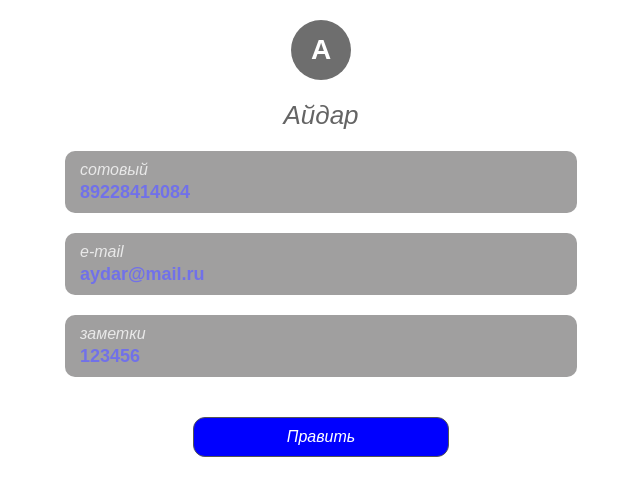
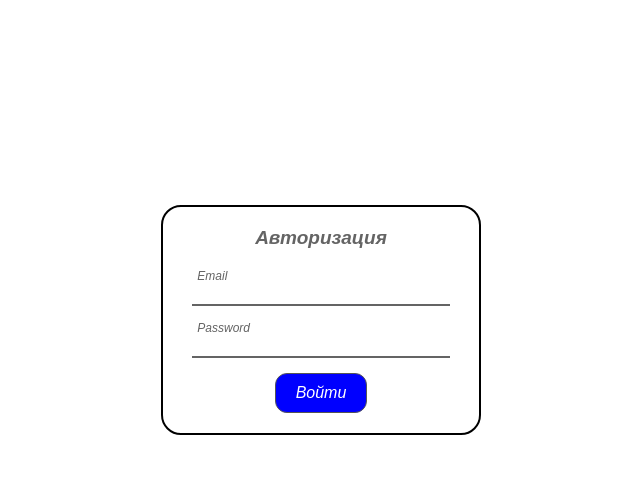
Before and after one commit to Ayden-spec/Test_Task_From_Takeoff-Staff, a React (Create React App) app in the folder client/: page /addcontact in a window 1280 px wide. Shown: the top 496 px of the page, without its empty margins (319-959 px from the left). Built offline with nearby package versions, Linux system fonts and the light colour scheme.

Commit message:
binding authorization

```diff
--- a/client/src/App.jsx
+++ b/client/src/App.jsx
@@ -1,20 +1,31 @@
 import { BrowserRouter, Route, Routes } from 'react-router-dom'
+import { useDispatch, useSelector } from 'react-redux';
+import { useEffect } from 'react';
+import { auth } from './actions/action';
+
 
 import './App.css'
 import Contacts from "./pages/contacts/Contacts";
 import Authorization from "./pages/authorization/Authorization";
 import Contact from './pages/contact/Contact';
 
+
 function App() {
+  const dispatch = useDispatch()
+  const isAuth = useSelector(state => state.user.isAuth)
+  useEffect(() => {
+    dispatch(auth())
+  }, [])
   return (
     <BrowserRouter>
       <div className="App">
         <Routes>
-          <Route path="*" element={<Authorization />} />
-          <Route path="/" element={<Authorization />} />
-          <Route path="/contacts" element={<Contacts />} />
-          <Route path="/contact/:id" element={<Contact />} />
-          <Route path="/addcontact" element={<Contact />} />
+          {!isAuth && <Route path="*" element={<Authorization />} />}
+          {!isAuth && <Route path="/" element={<Authorization />} />}
+          {isAuth && <Route path="/contacts" element={<Contacts />} />}
+          {isAuth && <Route path="/*" element={<Contacts />} />}
+          {isAuth && <Route path="/contact/:id" element={<Contact />} />}
+          {isAuth && <Route path="/addcontact" element={<Contact />} />}
         </Routes>
       </div>
     </BrowserRouter>
--- a/client/src/actions/action.js
+++ b/client/src/actions/action.js
@@ -3,17 +3,32 @@ import { setUser } from '../reducers/userReducers'
 
 
 let domain = 'http://localhost:5000';
+let site_domain = 'http://localhost:3000/';
 
-export const login = (email, password) => {
+export const registration = async (email, password, name) => {
+    try {
+        const response = await axios.post(`${domain}/registration?content-type=application/json; charset=utf-8`, {
+            email,
+            password,
+            name
+        })
+    } catch (e) {
+        console.log(e)
+    }
+}
+
+export const login = (email, password, callback) => {
     return async dispatch => {
         try {
             const response = await axios.post(`${domain}/login?content-type=application/json; charset=utf-8`, {
                 email,
                 password
             })
-            dispatch(setUser(response.data.user))
-            localStorage.setItem('token', response.data.token)
+                dispatch(setUser(response.data.user))
+                localStorage.setItem('token', response.data.token)
+                window.location.href = site_domain + '/contacts'
         } catch (e) {
+            callback(e.response.data.message)
             console.log(e)
         }
     }
--- a/client/src/pages/authorization/Authorization.jsx
+++ b/client/src/pages/authorization/Authorization.jsx
@@ -1,17 +1,33 @@
+import { useState } from 'react'
+import { useDispatch } from 'react-redux'
+import { login } from '../../actions/action'
+
 import Input from '../../components/input/Input'
 import './authorization.css'
 
 function Authorization() {
+    const [Email, SetEmail] = useState('');
+    const [Password, SetPassword] = useState('');
+
+    const [Error, SetError] = useState('');
+
+    const dispatch = useDispatch();
+
     return (
         <div className='container_auth'>
             <p className='auth_title'><strong>Авторизация</strong></p>
+            {Error !== '' &&
+                <div className='input_auth _+error'>
+                    <p><strong>{Error}</strong></p>
+                </div>
+            }
             <div className='input_auth'>
-                <Input placeholder='Email' />
+                <Input placeholder='Email' type='text' value={Email} setValue={SetEmail} />
             </div>
             <div className='input_auth'>
-                <Input placeholder='Password' />
+                <Input placeholder='Password' type='password' value={Password} setValue={SetPassword} />
             </div>
-            <button className='auth_button'>Войти</button>
+            <button className='auth_button' onClick={() => dispatch(login(Email, Password, (e)=>{SetError(e)}))}>Войти</button>
         </div>
     )
 }
--- a/client/src/pages/authorization/authorization.css
+++ b/client/src/pages/authorization/authorization.css
@@ -16,9 +16,20 @@
 }
 
 .auth_title{
+    margin-bottom: 20px;
+}
+
+
+.auth_title strong{
     font-size: 19px;
     font-weight: 900;
-    margin-bottom: 20px;
+}
+
+.error p strong{
+    color: red;
+    font-size: 19px;
+    font-weight: 900;
+    font-style: normal;
 }
 
 .input_auth{
```
Also changed, not shown: 1 other file (tests, documents, lock files or other folders).
